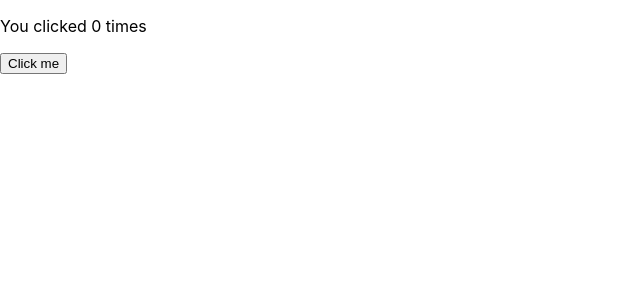
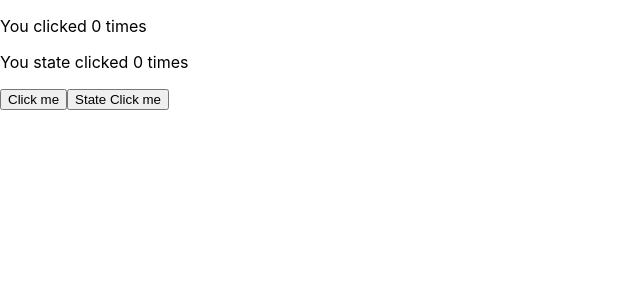
Before and after one commit to lky1001/react_hook_example, a React (Create React App) app: page / in a window 1280 px wide. Shown: the top 300 px of the page, without its empty margins (0-640 px from the left). Built offline with nearby package versions, Linux system fonts and the light colour scheme.

Commit message:
Only re-run the effect if count changes

```diff
--- a/src/App.js
+++ b/src/App.js
@@ -3,16 +3,20 @@ import React, { useState, useEffect } from 'react'
 function Example() {
   // Declare a new state variable, which we'll call "count"
   const [count, setCount] = useState(0)
+  const [state, setState] = useState(0)
 
   useEffect(() => {
     // Update the document title using the browser API
     document.title = `You clicked ${count} times`
-  })
+    console.log('count changed')
+  }, [count])
 
   return (
     <div>
       <p>You clicked {count} times</p>
+      <p>You state clicked {state} times</p>
       <button onClick={() => setCount(count + 1)}>Click me</button>
+      <button onClick={() => setState(state + 1)}>State Click me</button>
     </div>
   )
 }
```
Also changed, not shown: 1 other file (tests, documents, lock files or other folders).
